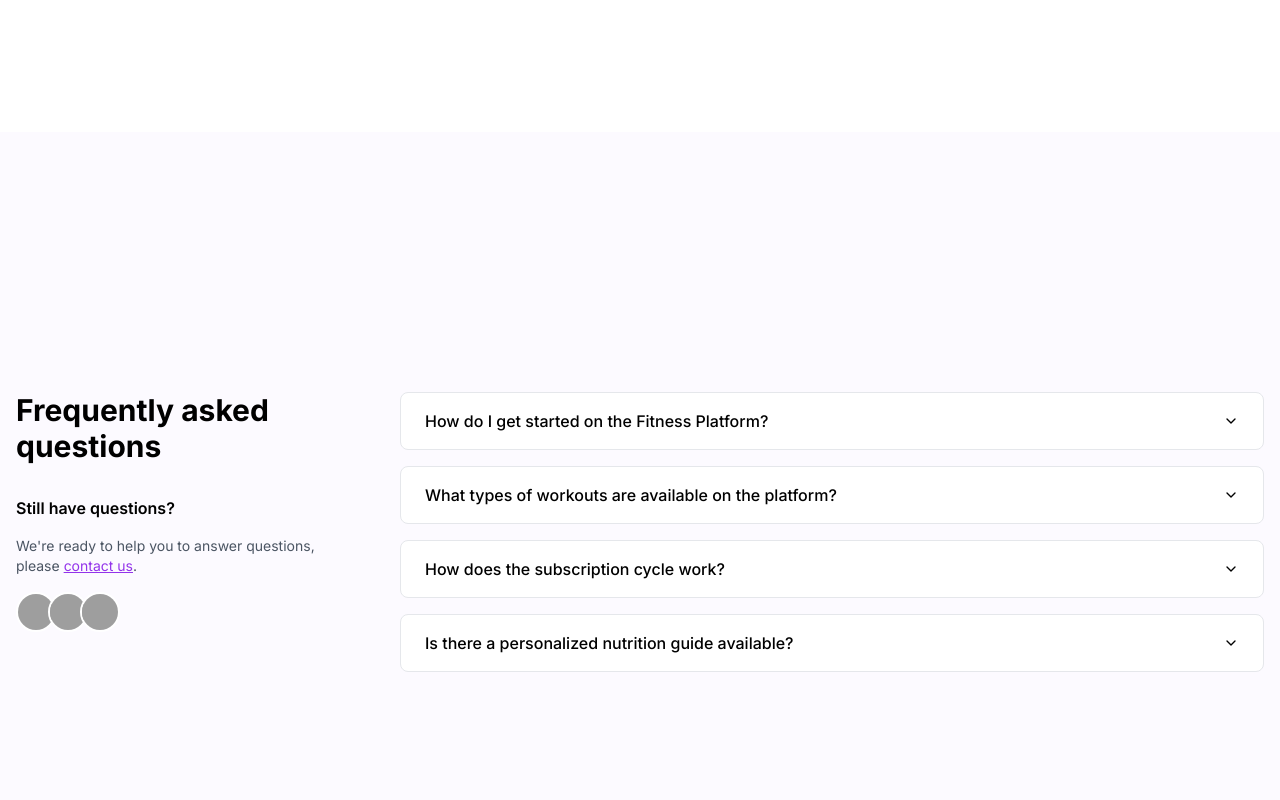
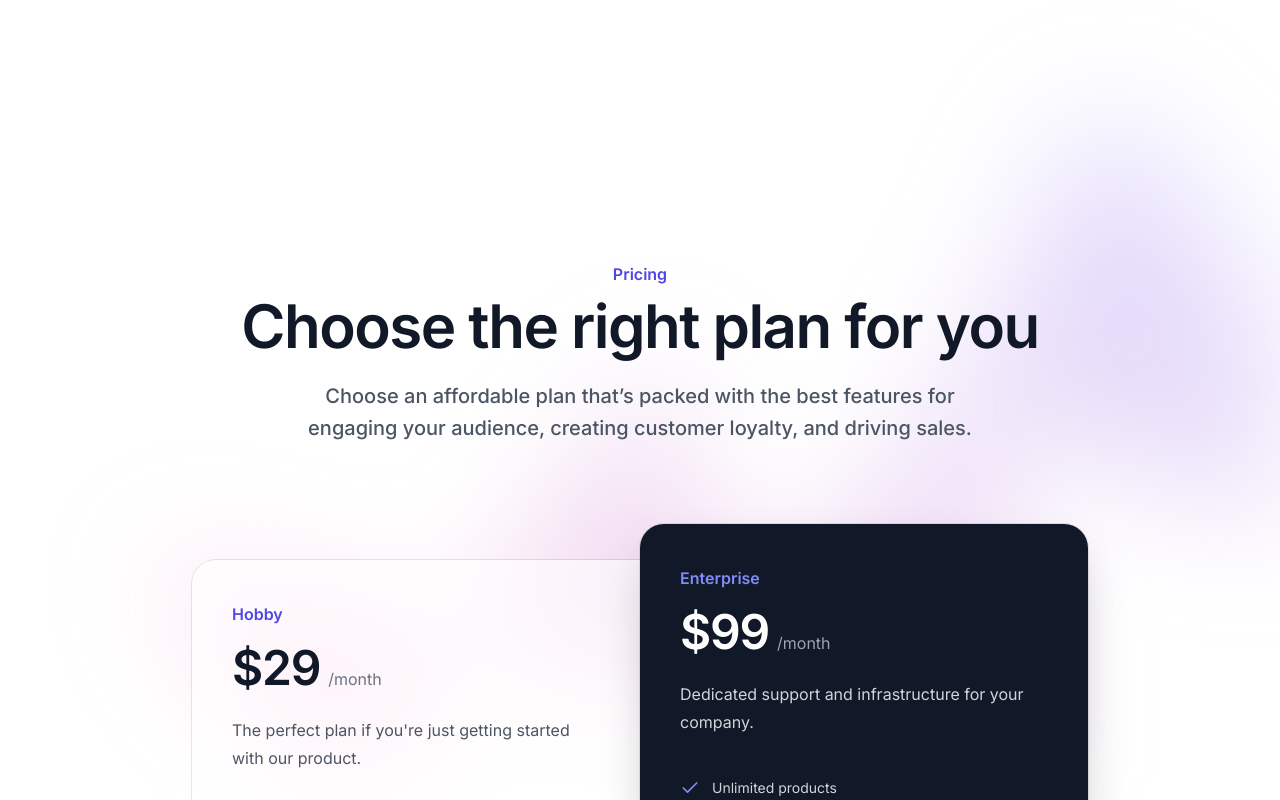
Before and after one commit to devPrates/fernanda-personal-trainer, a Next.js app: page / in a window 1280 px wide. Shown: the part 2260-3060 px from the top of the page. Built offline with nearby package versions, Linux system fonts and the light colour scheme; grey boxes are pictures that could not be loaded.

Commit message:
FAQ remuved

```diff
--- a/app/page.tsx
+++ b/app/page.tsx
@@ -13,7 +13,6 @@ export default function Home() {
       <Hero />
       <About />
       <Features />
-      <FAQ />
       <Pricing />
       <Footer />
     </main>
--- a/components/FAQ.tsx
+++ /dev/null
@@ -1,90 +0,0 @@
-'use client'
-
-import {
-  Accordion,
-  AccordionContent,
-  AccordionItem,
-  AccordionTrigger,
-} from "@/components/ui/accordion"
-import { Avatar, AvatarFallback, AvatarImage } from "@/components/ui/avatar"
-import Link from "next/link"
-
-export default function FAQ() {
-  return (
-    <section className="min-h-screen py-20 px-4 bg-purple-50/50 flex items-center">
-      <div className="max-w-7xl mx-auto w-full">
-        <div className="grid md:grid-cols-[320px_1fr] gap-8 md:gap-12 lg:gap-16">
-          {/* Left Column */}
-          <div>
-            <h2 className="text-3xl font-bold mb-8">Frequently asked questions</h2>
-            <div className="space-y-4">
-              <h3 className="font-semibold">Still have questions?</h3>
-              <p className="text-sm text-gray-600">
-                We're ready to help you to answer questions, please{' '}
-                <Link href="#" className="text-purple-600 hover:text-purple-700 underline">
-                  contact us
-                </Link>
-                .
-              </p>
-              <div className="flex -space-x-2">
-                <Avatar className="border-2 border-white">
-                  <AvatarImage src="https://github.com/shadcn.png" />
-                  <AvatarFallback>CN</AvatarFallback>
-                </Avatar>
-                <Avatar className="border-2 border-white">
-                  <AvatarImage src="https://github.com/shadcn.png" />
-                  <AvatarFallback>JD</AvatarFallback>
-                </Avatar>
-                <Avatar className="border-2 border-white">
-                  <AvatarImage src="https://github.com/shadcn.png" />
-                  <AvatarFallback>MK</AvatarFallback>
-                </Avatar>
-              </div>
-            </div>
-          </div>
-
-          {/* Right Column */}
-          <div>
-            <Accordion type="single" collapsible className="space-y-4">
-              <AccordionItem value="item-1" className="border rounded-lg px-6 bg-white">
-                <AccordionTrigger className="hover:no-underline">
-                  How do I get started on the Fitness Platform?
-                </AccordionTrigger>
-                <AccordionContent>
-                  Getting started is easy! Simply sign up, create your profile, and explore our diverse range of workout routines, expert tips, and community features tailored to your fitness goals.
-                </AccordionContent>
-              </AccordionItem>
-
-              <AccordionItem value="item-2" className="border rounded-lg px-6 bg-white">
-                <AccordionTrigger className="hover:no-underline">
-                  What types of workouts are available on the platform?
-                </AccordionTrigger>
-                <AccordionContent>
-                  Our platform offers a wide variety of workouts including strength training, cardio, yoga, HIIT, and more. All workouts are designed by certified fitness professionals.
-                </AccordionContent>
-              </AccordionItem>
-
-              <AccordionItem value="item-3" className="border rounded-lg px-6 bg-white">
-                <AccordionTrigger className="hover:no-underline">
-                  How does the subscription cycle work?
-                </AccordionTrigger>
-                <AccordionContent>
-                  Our subscription plans are billed monthly or annually. You can choose the plan that works best for you, and you're free to cancel or change your subscription at any time.
-                </AccordionContent>
-              </AccordionItem>
-
-              <AccordionItem value="item-4" className="border rounded-lg px-6 bg-white">
-                <AccordionTrigger className="hover:no-underline">
-                  Is there a personalized nutrition guide available?
-                </AccordionTrigger>
-                <AccordionContent>
-                  Yes! We provide personalized nutrition guides based on your goals, dietary preferences, and lifestyle. Our nutrition experts regularly update the recommendations.
-                </AccordionContent>
-              </AccordionItem>
-            </Accordion>
-          </div>
-        </div>
-      </div>
-    </section>
-  )
-}
```
